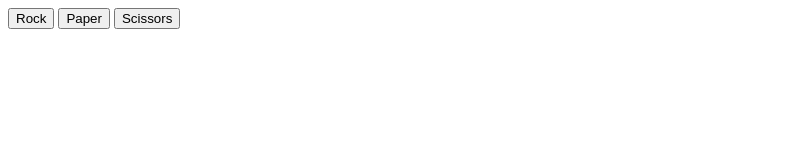
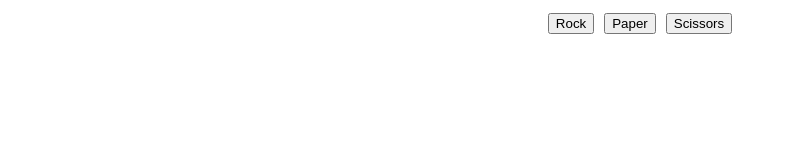
Before and after one commit to ct-chou/rochambeau, a plain HTML site: page index.html in a window 1280 px wide. Shown: the whole page, without its empty margins (0-787 px from the left). Drawn offline with Linux system fonts and the light colour scheme.

Commit message:
Feat: use flexbox to center /format page

```diff
--- a/index.html
+++ b/index.html
@@ -6,12 +6,30 @@
     <meta name="viewport" content="width=device-width, initial-scale=1.0">
     <title>Rock Paper Scissors</title>
     <script src="rochambeau.js" defer></script>
+    <style>
+        button {
+            margin: 5px;
+        }
+        #buttonsAll {
+            display:flex;
+            justify-content: center;
+
+        }
+        #container{
+            display: flex;
+            justify-content: center;
+            flex-wrap: wrap;
+        }
+    </style>
 </head>
 <body>
-    <button id="rock">Rock</button>
-    <button id="paper">Paper</button>
-    <button id="scissors">Scissors</button>
+    <div id="buttonsAll">
+        <button id="rock">Rock</button>
+        <button id="paper">Paper</button>
+        <button id="scissors">Scissors</button>
+    </div>
     <div id="container"></div>
+
 </body>
 
 </html>
```
